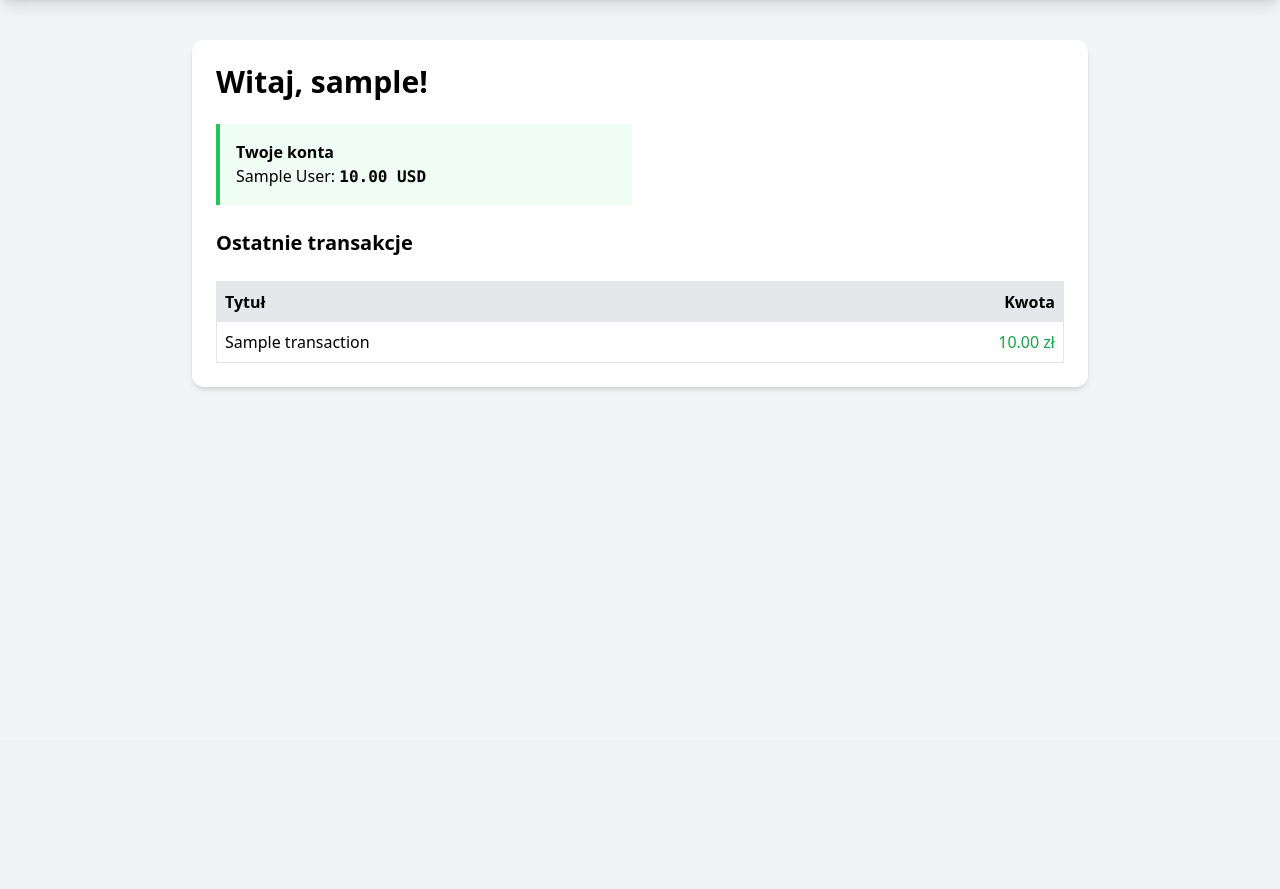
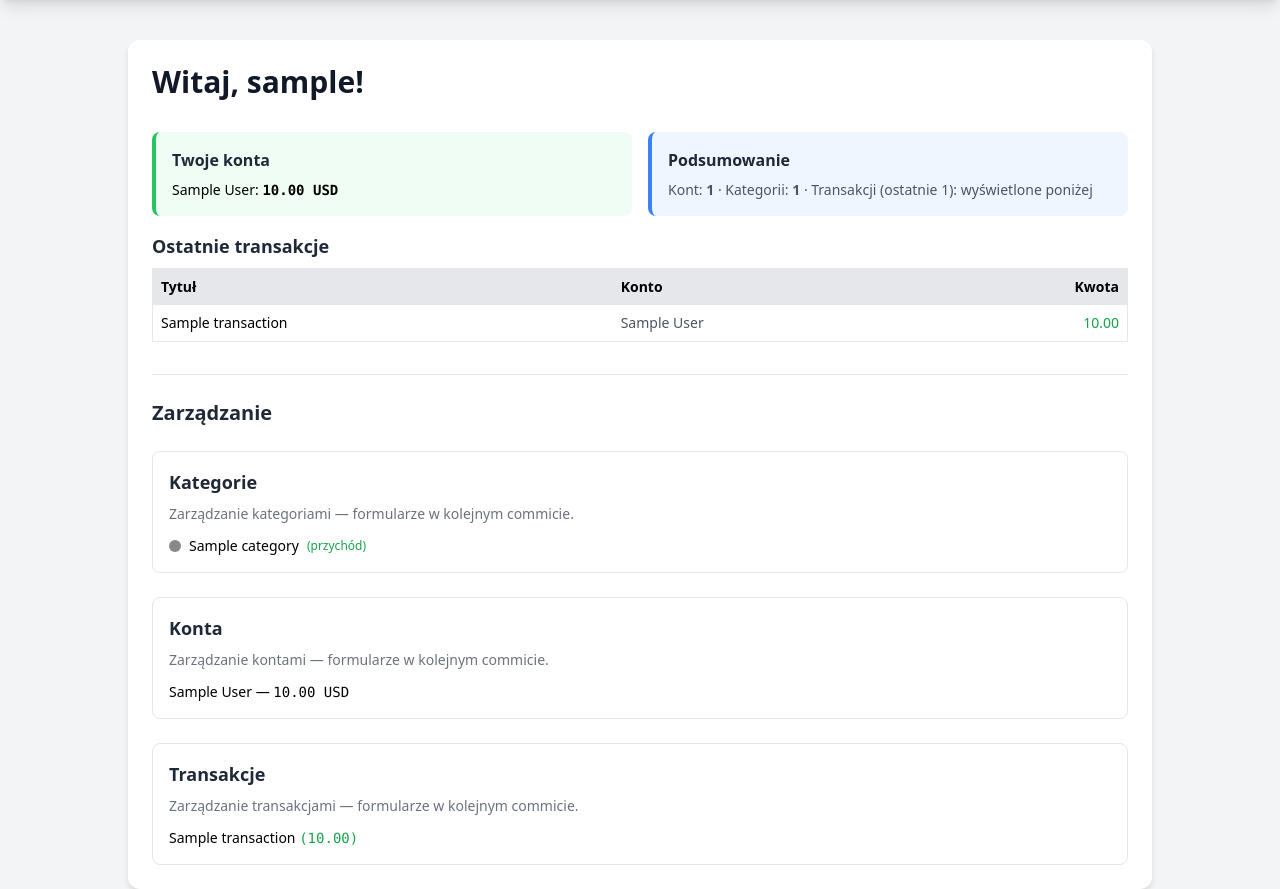
Before and after one commit to Kamrocky/PAI-2026, a Django app: page / in a window 1280 px wide. Shown: the part 60-949 px from the top of the page. Before the commit the page ends 450 px from the top, so only its background shows below. Run offline with Django 5.2, Linux system fonts and the light colour scheme; a user stored in the database is signed in; tables that the repository leaves empty hold one stand-in row (values such as "Sample post"); some libraries are stand-ins or nearby versions.

Commit message:
Add shared HTMX helpers and dashboard shell

```diff
--- a/backend/finance/auth_utils.py
+++ b/backend/finance/auth_utils.py
@@ -4,15 +4,11 @@ from django.http import HttpRequest, HttpResponse
 from django.template.loader import render_to_string
 from ninja.errors import HttpError
 
-from .models import Account, Transaction
+from .ui_utils import get_ui_context
 
 
 def get_dashboard_context(user):
-    return {
-        "username": user.username,
-        "accounts": Account.objects.filter(user=user),
-        "transactions": Transaction.objects.filter(account__user=user),
-    }
+    return get_ui_context(user)
 
 
 def render_user_info(request, *, logged_in: bool) -> str:
--- a/backend/finance/templates/dashboard_partial.html
+++ b/backend/finance/templates/dashboard_partial.html
@@ -1,38 +1,18 @@
-<div class="space-y-6">
-    <div class="flex justify-between items-center">
-        <h2 class="text-3xl font-bold">Witaj, {{ username }}!</h2>
+<div class="space-y-8">
+    <div class="flex items-center justify-between">
+        <h2 class="text-3xl font-bold text-gray-900">Witaj, {{ username }}!</h2>
     </div>
 
-    <div class="grid grid-cols-1 md:grid-cols-2 gap-4">
-        <div class="p-4 bg-green-50 border-l-4 border-green-500">
-            <h3 class="font-bold">Twoje konta</h3>
-            {% for acc in accounts %}
-                <p>{{ acc.name }}: <span class="font-mono font-bold">{{ acc.balance }} {{ acc.currency }}</span></p>
-            {% empty %}
-                <p class="text-gray-500 text-sm">Brak kont — dodaj je wkrótce w aplikacji.</p>
-            {% endfor %}
-        </div>
+    {% include "partials/form_errors.html" %}
+
+    <div id="dashboard-summary">
+        {% include "partials/dashboard_summary.html" %}
     </div>
 
-    <h3 class="text-xl font-semibold mt-6">Ostatnie transakcje</h3>
-    <table class="w-full mt-2 border">
-        <thead class="bg-gray-200">
-            <tr>
-                <th class="p-2 text-left">Tytuł</th>
-                <th class="p-2 text-right">Kwota</th>
-            </tr>
-        </thead>
-        <tbody>
-            {% for t in transactions %}
-            <tr class="border-b">
-                <td class="p-2">{{ t.title }}</td>
-                <td class="p-2 text-right {% if t.amount < 0 %}text-red-500{% else %}text-green-600{% endif %}">
-                    {{ t.amount }} zł
-                </td>
-            </tr>
-            {% empty %}
-            <tr><td colspan="2" class="p-4 text-center text-gray-500">Brak transakcji</td></tr>
-            {% endfor %}
-        </tbody>
-    </table>
+    <div class="space-y-6 border-t border-gray-200 pt-6">
+        <h3 class="text-xl font-semibold text-gray-800">Zarządzanie</h3>
+        {% include "partials/categories_section.html" %}
+        {% include "partials/accounts_section.html" %}
+        {% include "partials/transactions_section.html" %}
+    </div>
 </div>
--- a/backend/finance/templates/index.html
+++ b/backend/finance/templates/index.html
@@ -34,9 +34,9 @@
         </div>
     </nav>
 
-    <main id="main-content" class="container mx-auto mt-10 p-6 bg-white rounded-xl shadow-md max-w-4xl">
+    <main id="main-content" class="container mx-auto mt-10 max-w-5xl rounded-xl bg-white p-6 shadow-md">
         {% if dashboard_context %}
-            {% include "dashboard_partial.html" with username=dashboard_context.username accounts=dashboard_context.accounts transactions=dashboard_context.transactions %}
+            {% include "dashboard_partial.html" with username=dashboard_context.username accounts=dashboard_context.accounts categories=dashboard_context.categories transactions=dashboard_context.transactions %}
         {% else %}
             {% include "partials/auth_forms.html" %}
         {% endif %}
--- /dev/null
+++ b/backend/finance/templates/partials/accounts_section.html
@@ -0,0 +1,11 @@
+<section id="accounts-section" class="rounded-lg border border-gray-200 p-4">
+    <h3 class="text-lg font-semibold text-gray-800">Konta</h3>
+    <p class="mt-2 text-sm text-gray-500">Zarządzanie kontami — formularze w kolejnym commicie.</p>
+    {% if accounts %}
+    <ul class="mt-3 space-y-1 text-sm">
+        {% for acc in accounts %}
+        <li>{{ acc.name }} — <span class="font-mono">{{ acc.balance }} {{ acc.currency }}</span></li>
+        {% endfor %}
+    </ul>
+    {% endif %}
+</section>
--- /dev/null
+++ b/backend/finance/templates/partials/categories_section.html
@@ -0,0 +1,15 @@
+<section id="categories-section" class="rounded-lg border border-gray-200 p-4">
+    <h3 class="text-lg font-semibold text-gray-800">Kategorie</h3>
+    <p class="mt-2 text-sm text-gray-500">Zarządzanie kategoriami — formularze w kolejnym commicie.</p>
+    {% if categories %}
+    <ul class="mt-3 space-y-1 text-sm">
+        {% for cat in categories %}
+        <li class="flex items-center gap-2">
+            <span class="inline-block h-3 w-3 rounded-full" style="background-color: {{ cat.color }}"></span>
+            {{ cat.name }}
+            {% if cat.is_income %}<span class="text-xs text-green-600">(przychód)</span>{% endif %}
+        </li>
+        {% endfor %}
+    </ul>
+    {% endif %}
+</section>
--- /dev/null
+++ b/backend/finance/templates/partials/dashboard_summary.html
@@ -0,0 +1,53 @@
+<div class="space-y-4">
+    <div class="grid grid-cols-1 gap-4 md:grid-cols-2">
+        <div class="rounded-lg border-l-4 border-green-500 bg-green-50 p-4">
+            <h3 class="font-bold text-gray-800">Twoje konta</h3>
+            <div class="mt-2 space-y-1">
+                {% for acc in accounts %}
+                    <p class="text-sm">
+                        {{ acc.name }}:
+                        <span class="font-mono font-bold">{{ acc.balance }} {{ acc.currency }}</span>
+                    </p>
+                {% empty %}
+                    <p class="text-sm text-gray-500">Brak kont — dodaj je w sekcji poniżej.</p>
+                {% endfor %}
+            </div>
+        </div>
+        <div class="rounded-lg border-l-4 border-blue-500 bg-blue-50 p-4">
+            <h3 class="font-bold text-gray-800">Podsumowanie</h3>
+            <p class="mt-2 text-sm text-gray-600">
+                Kont: <span class="font-semibold">{{ accounts|length }}</span>
+                · Kategorii: <span class="font-semibold">{{ categories|length }}</span>
+                · Transakcji (ostatnie {{ transactions|length }}): wyświetlone poniżej
+            </p>
+        </div>
+    </div>
+
+    <div>
+        <h3 class="text-lg font-semibold text-gray-800">Ostatnie transakcje</h3>
+        <table class="mt-2 w-full border text-sm">
+            <thead class="bg-gray-200">
+                <tr>
+                    <th class="p-2 text-left">Tytuł</th>
+                    <th class="p-2 text-left">Konto</th>
+                    <th class="p-2 text-right">Kwota</th>
+                </tr>
+            </thead>
+            <tbody>
+                {% for t in transactions %}
+                <tr class="border-b">
+                    <td class="p-2">{{ t.title }}</td>
+                    <td class="p-2 text-gray-600">{{ t.account.name }}</td>
+                    <td class="p-2 text-right {% if t.amount < 0 %}text-red-500{% else %}text-green-600{% endif %}">
+                        {{ t.amount }}
+                    </td>
+                </tr>
+                {% empty %}
+                <tr>
+                    <td colspan="3" class="p-4 text-center text-gray-500">Brak transakcji</td>
+                </tr>
+                {% endfor %}
+            </tbody>
+        </table>
+    </div>
+</div>
--- /dev/null
+++ b/backend/finance/templates/partials/form_errors.html
@@ -0,0 +1,5 @@
+{% if error %}
+<div class="mb-4 rounded border border-red-200 bg-red-50 p-3 text-sm text-red-700" role="alert">
+    {{ error }}
+</div>
+{% endif %}
--- /dev/null
+++ b/backend/finance/templates/partials/transactions_section.html
@@ -0,0 +1,16 @@
+<section id="transactions-section" class="rounded-lg border border-gray-200 p-4">
+    <h3 class="text-lg font-semibold text-gray-800">Transakcje</h3>
+    <p class="mt-2 text-sm text-gray-500">Zarządzanie transakcjami — formularze w kolejnym commicie.</p>
+    {% if transactions %}
+    <ul class="mt-3 space-y-1 text-sm">
+        {% for t in transactions %}
+        <li>
+            {{ t.title }}
+            <span class="{% if t.amount < 0 %}text-red-500{% else %}text-green-600{% endif %} font-mono">
+                ({{ t.amount }})
+            </span>
+        </li>
+        {% endfor %}
+    </ul>
+    {% endif %}
+</section>
--- /dev/null
+++ b/backend/finance/ui_utils.py
@@ -0,0 +1,85 @@
+from django.contrib.auth.models import AbstractBaseUser
+from django.http import HttpRequest, HttpResponse
+from django.template.loader import render_to_string
+
+from .models import Account, Category, Transaction
+
+RECENT_TRANSACTIONS_LIMIT = 20
+
+
+def get_ui_context(user: AbstractBaseUser) -> dict:
+    return {
+        "username": user.username,
+        "accounts": Account.objects.filter(user=user).order_by("name"),
+        "categories": Category.objects.filter(user=user).order_by("name"),
+        "transactions": (
+            Transaction.objects.filter(account__user=user)
+            .select_related("account", "category")
+            .order_by("-date", "-id")[:RECENT_TRANSACTIONS_LIMIT]
+        ),
+    }
+
+
+def render_dashboard_summary(
+    request: HttpRequest,
+    user: AbstractBaseUser,
+    *,
+    oob: bool = False,
+) -> str:
+    inner = render_to_string(
+        "partials/dashboard_summary.html",
+        get_ui_context(user),
+        request=request,
+    )
+    if oob:
+        return f'<div id="dashboard-summary" hx-swap-oob="innerHTML">{inner}</div>'
+    return inner
+
+
+def render_dashboard(
+    request: HttpRequest,
+    user: AbstractBaseUser,
+    *,
+    error: str | None = None,
+) -> HttpResponse:
+    context = get_ui_context(user)
+    if error:
+        context["error"] = error
+    body = render_to_string("dashboard_partial.html", context, request=request)
+    return HttpResponse(body)
+
+
+def render_section(
+    request: HttpRequest,
+    user: AbstractBaseUser,
+    template_name: str,
+    *,
+    error: str | None = None,
+    extra_context: dict | None = None,
+) -> str:
+    context = {**get_ui_context(user), **(extra_context or {})}
+    if error:
+        context["error"] = error
+    return render_to_string(template_name, context, request=request)
+
+
+def render_section_response(
+    request: HttpRequest,
+    user: AbstractBaseUser,
+    template_name: str,
+    *,
+    error: str | None = None,
+    extra_context: dict | None = None,
+    refresh_summary: bool = False,
+) -> HttpResponse:
+    section_html = render_section(
+        request,
+        user,
+        template_name,
+        error=error,
+        extra_context=extra_context,
+    )
+    if refresh_summary:
+        summary_oob = render_dashboard_summary(request, user, oob=True)
+        return HttpResponse(f"{summary_oob}{section_html}")
+    return HttpResponse(section_html)
```
